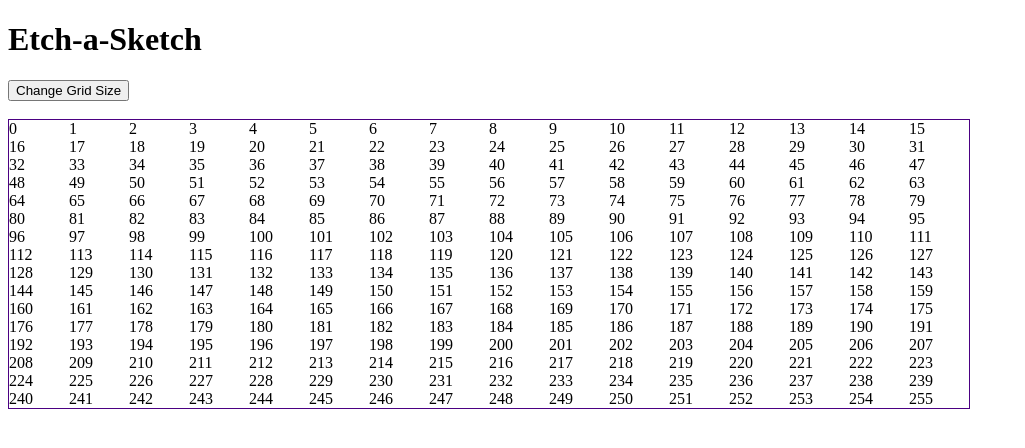
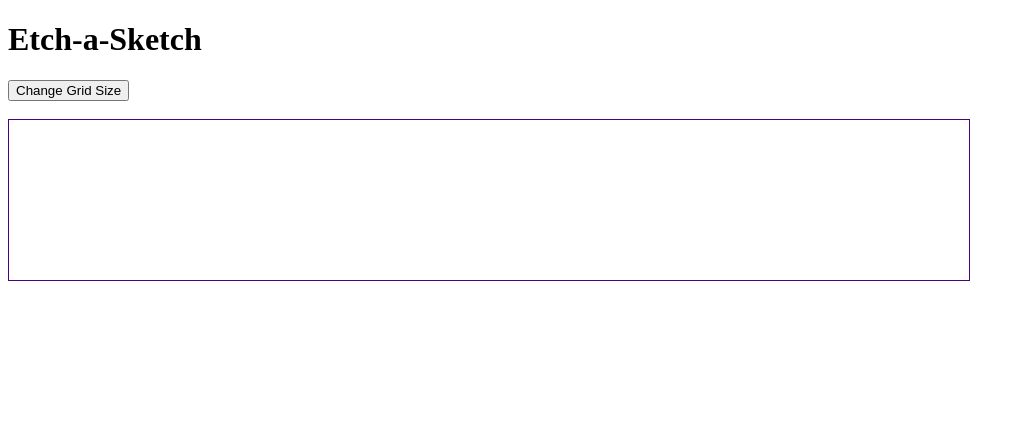
Before and after one commit to luannahrens/etch-a-sketch, a plain HTML site: page index.html in a window 1280 px wide. Shown: the whole page, without its empty margins (0-1025 px from the left). Drawn offline with Linux system fonts and the light colour scheme.

Commit message:
Set min height for grid items and removed item display count

```diff
--- a/javascript.js
+++ b/javascript.js
@@ -3,7 +3,7 @@ function drawGrid(size){
     container.textContent = "";
     for (i = 0; i < (size*size); i++){
         let newDiv = document.createElement('div');
-        newDiv.textContent = i;
+        //newDiv.textContent = i;
         newDiv.className = "item";
         newDiv.style.height = `calc(100% * (1/${size}))`;
         newDiv.style.width = `calc(100% * (1/${size}))`;
--- a/style.css
+++ b/style.css
@@ -12,4 +12,5 @@
 .item {
     display: inline-block;
     flex-grow: 1;
+    min-height: 10px;
 }
```
